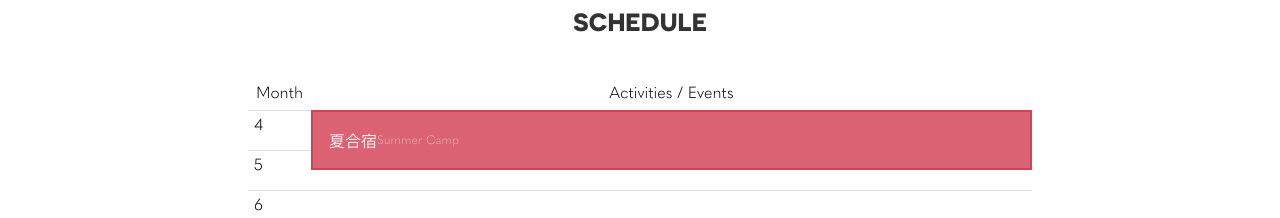
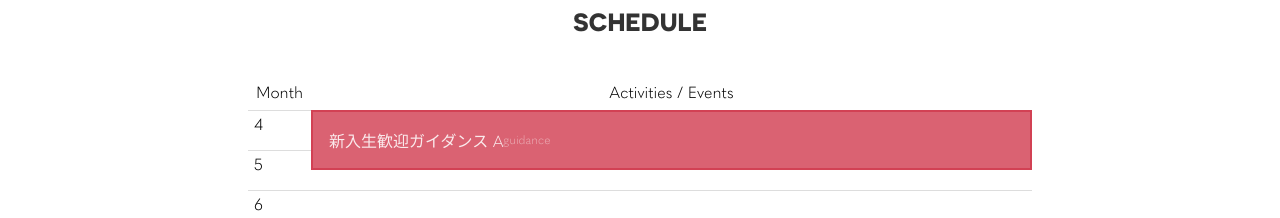
Before and after one commit to TUS-OSK/oskt.us, a Next.js app: page / in a window 1280 px wide. Shown: the part 1500-1718 px from the top of the page. Built offline with nearby package versions, Linux system fonts and the light colour scheme.

Commit message:
schedule.md から home のカレンダーを読み込むように

```diff
--- a/_pages/markdowns/schedule.md
+++ b/_pages/markdowns/schedule.md
@@ -1,5 +1,24 @@
 ---
 title: '年間スケジュール'
+eventCalendar:
+  5:
+    - name:
+        ja: '新入生歓迎ガイダンス A'
+        en: 'guidance'
+      detail:
+        - '新入生歓迎ガイダンスを行います。'
+        - '新入生にはこのタイミングで講義班に所属してもらいます。'
+      top: true
+    - name:
+        ja: '新入生歓迎ガイダンス B'
+      detail:
+        - '新入生歓迎ガイダンスを行います。'
+        - '新入生にはこのタイミングで講義班に所属してもらいます。'
+    - name:
+        ja: '新入生歓迎ガイダンス C'
+      detail:
+        - '新入生歓迎ガイダンスを行います。'
+        - '新入生にはこのタイミングで講義班に所属してもらいます。'
 ---
 
 ## 2020年度(予定)
--- a/pages/index.tsx
+++ b/pages/index.tsx
@@ -4,10 +4,14 @@ import Home from 'src/pages/Home'
 import { AboutMeta } from './about'
 import { ContactMeta } from './contact'
 import { createfilterdArticleMetaList } from './news'
+import { ScheduleMeta } from './schedule'
 
 interface Props {
   aboutData: {
     meta: AboutMeta
+  }
+  scheduleData: {
+    meta: ScheduleMeta
   }
   newsData: {
     articlesStr: string
@@ -17,8 +21,15 @@ interface Props {
   }
 }
 
-export default function IndexPage({ aboutData: _aboutData, newsData: _newsData, contactData: _contactData }: Props) {
+export default function IndexPage({
+  aboutData: _aboutData,
+  scheduleData: _scheduleData,
+  newsData: _newsData,
+  contactData: _contactData,
+}: Props) {
   const { caption } = _aboutData.meta
+
+  const eventCalendar = _scheduleData.meta.eventCalendar
 
   const articles = JSON.parse(_newsData.articlesStr)
 
@@ -27,6 +38,7 @@ export default function IndexPage({ aboutData: _aboutData, newsData: _newsData,
   return (
     <Home
       aboutData={{ caption }}
+      scheduleData={{ eventCalendar }}
       newsData={{ metaList: createfilterdArticleMetaList(articles) }}
       contactData={{ clubroom, twitterId, mail }}
     />
@@ -35,6 +47,7 @@ export default function IndexPage({ aboutData: _aboutData, newsData: _newsData,
 
 export const getStaticProps: GetStaticProps<Props> = async () => {
   const { meta: aboutMeta } = getPageMarkdown<AboutMeta>('about')
+  const { meta: scheduleMeta } = getPageMarkdown<ScheduleMeta>('schedule')
   const { meta: contactMeta } = getPageMarkdown<ContactMeta>('contact')
   const articles = getArticlesAll()
 
@@ -42,6 +55,9 @@ export const getStaticProps: GetStaticProps<Props> = async () => {
     props: {
       aboutData: {
         meta: aboutMeta,
+      },
+      scheduleData: {
+        meta: scheduleMeta,
       },
       contactData: {
         meta: contactMeta,
--- a/pages/schedule.tsx
+++ b/pages/schedule.tsx
@@ -1,6 +1,15 @@
 import Schedule from 'src/pages/Schedule'
 import { getPageMarkdown, MarkdownMeta } from 'api/markdowns'
 import { GetStaticProps } from 'next'
+import { EventData } from 'src/pages/Home/ScheduleView'
+
+export const months = [...new Array(12).keys()].map((i) => i + 1)
+export type Month = typeof months[number]
+export type EventCalendar = { [m in Month]?: EventData[] }
+
+export interface ScheduleMeta {
+  eventCalendar: EventCalendar
+}
 
 interface Props {
   meta: MarkdownMeta
--- a/src/pages/Home/ScheduleView/Calendar/Event.tsx
+++ b/src/pages/Home/ScheduleView/Calendar/Event.tsx
@@ -5,7 +5,7 @@ export interface Props {
   enName: string
 }
 
-export default function Event({ jaName, enName }: Props) {
+export default function EventElement({ jaName, enName }: Props) {
   return (
     <Container>
       <JaName>{jaName}</JaName>
--- a/src/pages/Home/ScheduleView/Calendar/index.tsx
+++ b/src/pages/Home/ScheduleView/Calendar/index.tsx
@@ -1,12 +1,26 @@
+import { EventCalendar, months } from 'pages/schedule'
+import { ReactElement } from 'react'
 import styled from 'styled-components'
-import Event from './Event'
+import EventElement from './Event'
 
 interface Props {
   start: number
-  events: { month: number; jaName: string; enName: string }[]
+  eventCalendar: EventCalendar
 }
 
-export default function Calendar({ start, events }: Props) {
+const toReactElements = (ec: EventCalendar) => {
+  const results: ReactElement[] = []
+  months.forEach((m) => {
+    const events = ec[m]
+    if (events === undefined) {
+      return
+    }
+    results.push(...events.map((e, i) => <EventElement key={`${m}-${i}`} jaName={e.name.ja} enName={e.name.en} />))
+  })
+  return results
+}
+
+export default function Calendar({ start, eventCalendar }: Props) {
   return (
     <Grid>
       <Title>Month</Title>
@@ -16,11 +30,7 @@ export default function Calendar({ start, events }: Props) {
         <Month key={i} month={((i + start - 1) % 12) + 1} />
       ))}
 
-      <EventArea>
-        {events.map((e, i) => (
-          <Event key={i} jaName={e.jaName} enName={e.enName} />
-        ))}
-      </EventArea>
+      <EventArea>{toReactElements(eventCalendar)}</EventArea>
     </Grid>
   )
 }
--- a/src/pages/Home/ScheduleView/index.tsx
+++ b/src/pages/Home/ScheduleView/index.tsx
@@ -1,33 +1,44 @@
 import styled from 'styled-components'
 import { Section, SectionTitle } from 'src/components/MainLayout/elements'
 import Calendar from './Calendar'
+import { EventCalendar, months } from 'pages/schedule'
 
-export default function ScheduleView() {
+export interface EventData {
+  name: {
+    ja: string
+    en: string
+  }
+  detail: string[]
+  top: boolean
+}
+
+export interface ScheduleData {
+  eventCalendar: EventCalendar
+}
+
+interface Props {
+  scheduleData: ScheduleData
+}
+
+const filterTop = (ec: EventCalendar) => {
+  const result: EventCalendar = {}
+  months.forEach((m) => {
+    const el = ec[m]
+    if (el === undefined) {
+      return
+    }
+    result[m] = el.filter((e) => e.top)
+  })
+  return result
+}
+
+export default function ScheduleView({ scheduleData }: Props) {
   return (
     <Container>
       <SectionTitle>SCHEDULE</SectionTitle>
       <div className="content">
         <div className="timeline">
-          <Calendar
-            start={4}
-            events={[
-              {
-                month: 8,
-                jaName: '夏合宿',
-                enName: 'Summer Camp',
-              },
-            ]}
-          />
-          <div className="detail column">
-            {/* <span className="row events big l-group">
-                <div className="ja">レクチャー班活動</div>
-                <div className="en">Lecture Groups</div>
-              </span>
-              <span className="row events big p-group">
-                <div className="ja">プロジェクト班活動</div>
-                <div className="en">Project Groups</div>
-              </span> */}
-          </div>
+          <Calendar start={4} eventCalendar={filterTop(scheduleData.eventCalendar)} />
         </div>
       </div>
     </Container>
--- a/src/pages/Home/index.tsx
+++ b/src/pages/Home/index.tsx
@@ -3,23 +3,24 @@ import AboutView, { AboutData } from './AboutView'
 import ContactView, { ContactData } from './ContactView'
 import HeroView from './HeroView'
 import NewsView from './NewsView'
-import ScheduleView from './ScheduleView'
+import ScheduleView, { ScheduleData } from './ScheduleView'
 import { NewsData } from './NewsView'
 import Footer from 'src/components/Footer'
 
 interface Props {
   newsData: NewsData
   aboutData: AboutData
+  scheduleData: ScheduleData
   contactData: ContactData
 }
 
-export default function Home({ newsData, aboutData, contactData }: Props) {
+export default function Home({ newsData, aboutData, scheduleData, contactData }: Props) {
   return (
     <>
       <PageHead />
       <HeroView></HeroView>
       <AboutView aboutData={aboutData}></AboutView>
-      <ScheduleView></ScheduleView>
+      <ScheduleView scheduleData={scheduleData}></ScheduleView>
       <NewsView newsData={newsData}></NewsView>
       <ContactView contactData={contactData}></ContactView>
       <Footer></Footer>
```
